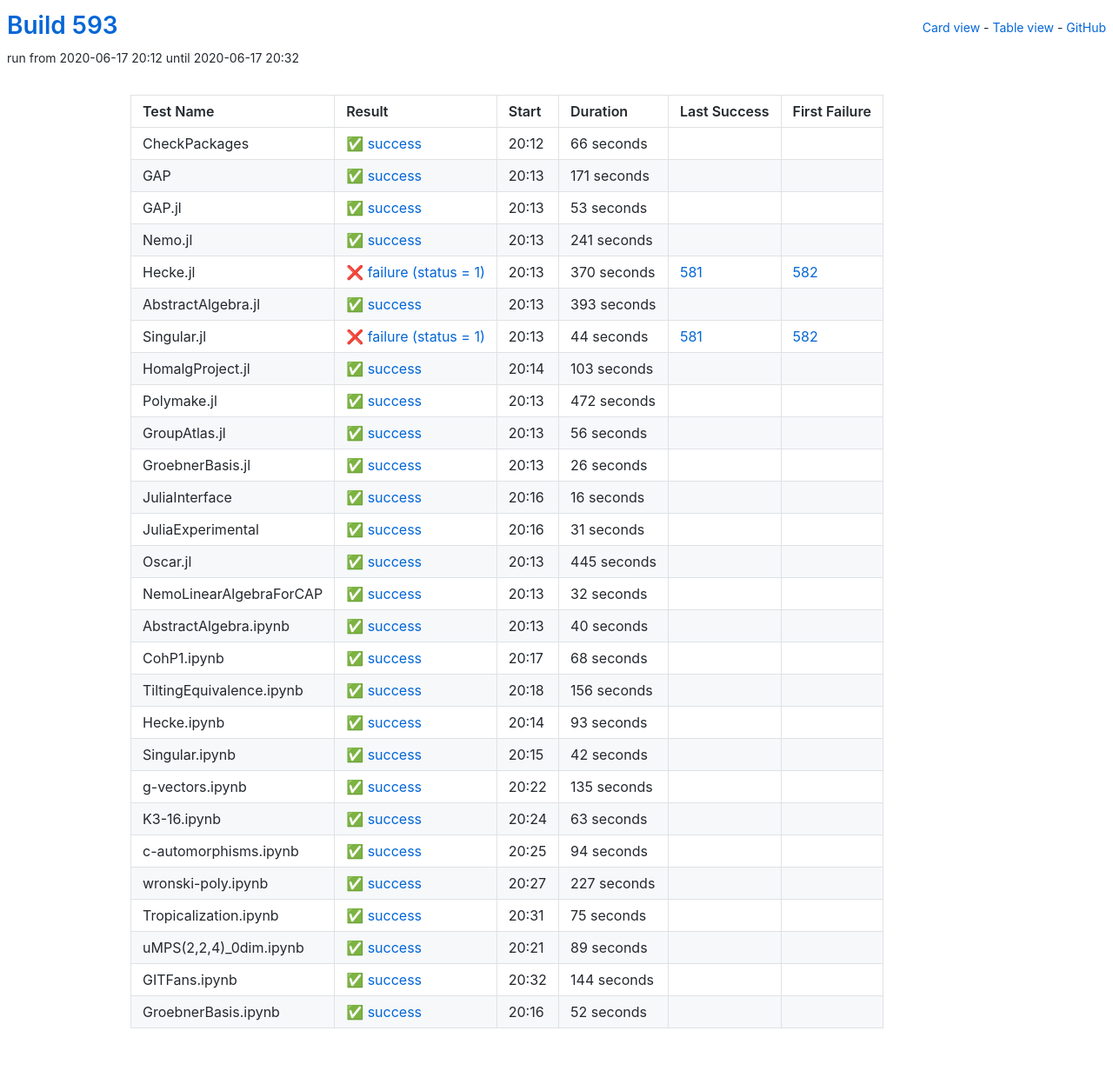
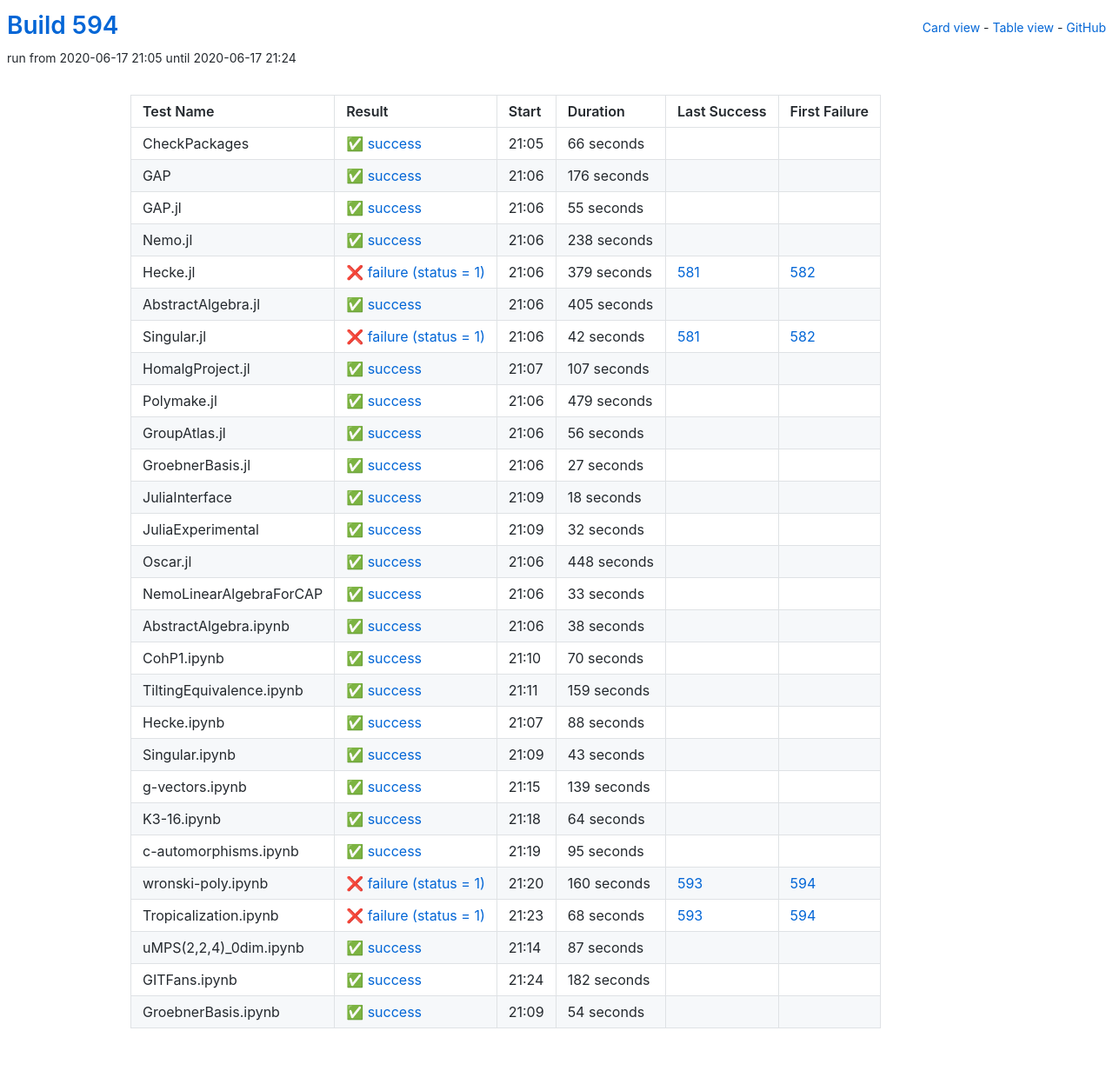
Before and after one commit to oscar-system/oscar-ci-status-1.4, a Jekyll site: the page built from table.html, in a window 1280 px wide. Shown: the whole page at 87% size. Built offline with Jekyll 4.4.1, drawn with Linux system fonts in a browser that asks for light colours.

Commit message:
Build #594

```diff
--- a/_data/ci.yml
+++ b/_data/ci.yml
@@ -1,6 +1,6 @@
 ---
-build: 593
-build_url: https://oscarci.mathematik.uni-kl.de/job/oscar-julia-1.4/593/
+build: 594
+build_url: https://oscarci.mathematik.uni-kl.de/job/oscar-julia-1.4/594/
 job: oscar-julia-1.4
 organization: oscar-system
 repo: oscar-ci-status-1.4
@@ -8,8 +8,8 @@ repourl: https://github.com/oscar-system/oscar-ci-status-1.4
 tests:
 - name: CheckPackages
   id: checkpackages
-  log: https://oscarci.mathematik.uni-kl.de/job/oscar-julia-1.4/593/artifact/logs/build-593/CheckPackages.log
-  start: 2020-06-17 20:12
+  log: https://oscarci.mathematik.uni-kl.de/job/oscar-julia-1.4/594/artifact/logs/build-594/CheckPackages.log
+  start: 2020-06-17 21:05
   success: true
   exitcode: 0
   status: success
@@ -20,104 +20,104 @@ tests:
   first_failure_url:
 - name: GAP
   id: gap
-  log: https://oscarci.mathematik.uni-kl.de/job/oscar-julia-1.4/593/artifact/logs/build-593/GAP.log
-  start: 2020-06-17 20:13
+  log: https://oscarci.mathematik.uni-kl.de/job/oscar-julia-1.4/594/artifact/logs/build-594/GAP.log
+  start: 2020-06-17 21:06
   success: true
   exitcode: 0
   status: success
-  duration: 171
+  duration: 176
   last_success: false
   last_success_url:
   first_failure: false
   first_failure_url:
 - name: GAP.jl
   id: gap-jl
-  log: https://oscarci.mathematik.uni-kl.de/job/oscar-julia-1.4/593/artifact/logs/build-593/GAP.jl.log
-  start: 2020-06-17 20:13
+  log: https://oscarci.mathematik.uni-kl.de/job/oscar-julia-1.4/594/artifact/logs/build-594/GAP.jl.log
+  start: 2020-06-17 21:06
   success: true
   exitcode: 0
   status: success
-  duration: 53
+  duration: 55
   last_success: false
   last_success_url:
   first_failure: false
   first_failure_url:
 - name: Nemo.jl
   id: nemo-jl
-  log: https://oscarci.mathematik.uni-kl.de/job/oscar-julia-1.4/593/artifact/logs/build-593/Nemo.jl.log
-  start: 2020-06-17 20:13
+  log: https://oscarci.mathematik.uni-kl.de/job/oscar-julia-1.4/594/artifact/logs/build-594/Nemo.jl.log
+  start: 2020-06-17 21:06
   success: true
   exitcode: 0
   status: success
-  duration: 241
+  duration: 238
   last_success: false
   last_success_url:
   first_failure: false
   first_failure_url:
 - name: Hecke.jl
   id: hecke-jl
-  log: https://oscarci.mathematik.uni-kl.de/job/oscar-julia-1.4/593/artifact/logs/build-593/Hecke.jl.log
-  start: 2020-06-17 20:13
+  log: https://oscarci.mathematik.uni-kl.de/job/oscar-julia-1.4/594/artifact/logs/build-594/Hecke.jl.log
+  start: 2020-06-17 21:06
   success: false
   exitcode: 1
   status: failure
-  duration: 370
+  duration: 379
   last_success: 581
   last_success_url: https://oscarci.mathematik.uni-kl.de/job/oscar-julia-1.4/581/
   first_failure: 582
   first_failure_url: https://oscarci.mathematik.uni-kl.de/job/oscar-julia-1.4/582/
 - name: AbstractAlgebra.jl
   id: abstractalgebra-jl
-  log: https://oscarci.mathematik.uni-kl.de/job/oscar-julia-1.4/593/artifact/logs/build-593/AbstractAlgebra.jl.log
-  start: 2020-06-17 20:13
+  log: https://oscarci.mathematik.uni-kl.de/job/oscar-julia-1.4/594/artifact/logs/build-594/AbstractAlgebra.jl.log
+  start: 2020-06-17 21:06
   success: true
   exitcode: 0
   status: success
-  duration: 393
+  duration: 405
   last_success: false
   last_success_url:
   first_failure: false
   first_failure_url:
 - name: Singular.jl
   id: singular-jl
-  log: https://oscarci.mathematik.uni-kl.de/job/oscar-julia-1.4/593/artifact/logs/build-593/Singular.jl.log
-  start: 2020-06-17 20:13
+  log: https://oscarci.mathematik.uni-kl.de/job/oscar-julia-1.4/594/artifact/logs/build-594/Singular.jl.log
+  start: 2020-06-17 21:06
   success: false
   exitcode: 1
   status: failure
-  duration: 44
+  duration: 42
   last_success: 581
   last_success_url: https://oscarci.mathematik.uni-kl.de/job/oscar-julia-1.4/581/
   first_failure: 582
   first_failure_url: https://oscarci.mathematik.uni-kl.de/job/oscar-julia-1.4/582/
 - name: HomalgProject.jl
   id: homalgproject-jl
-  log: https://oscarci.mathematik.uni-kl.de/job/oscar-julia-1.4/593/artifact/logs/build-593/HomalgProject.jl.log
-  start: 2020-06-17 20:14
+  log: https://oscarci.mathematik.uni-kl.de/job/oscar-julia-1.4/594/artifact/logs/build-594/HomalgProject.jl.log
+  start: 2020-06-17 21:07
   success: true
   exitcode: 0
   status: success
-  duration: 103
+  duration: 107
   last_success: false
   last_success_url:
   first_failure: false
   first_failure_url:
 - name: Polymake.jl
   id: polymake-jl
-  log: https://oscarci.mathematik.uni-kl.de/job/oscar-julia-1.4/593/artifact/logs/build-593/Polymake.jl.log
-  start: 2020-06-17 20:13
+  log: https://oscarci.mathematik.uni-kl.de/job/oscar-julia-1.4/594/artifact/logs/build-594/Polymake.jl.log
+  start: 2020-06-17 21:06
   success: true
   exitcode: 0
   status: success
-  duration: 472
+  duration: 479
   last_success: false
   last_success_url:
   first_failure: false
   first_failure_url:
 - name: GroupAtlas.jl
   id: groupatlas-jl
-  log: https://oscarci.mathematik.uni-kl.de/job/oscar-julia-1.4/593/artifact/logs/build-593/GroupAtlas.jl.log
-  start: 2020-06-17 20:13
+  log: https://oscarci.mathematik.uni-kl.de/job/oscar-julia-1.4/594/artifact/logs/build-594/GroupAtlas.jl.log
+  start: 2020-06-17 21:06
   success: true
   exitcode: 0
   status: success
@@ -128,56 +128,32 @@ tests:
   first_failure_url:
 - name: GroebnerBasis.jl
   id: groebnerbasis-jl
-  log: https://oscarci.mathematik.uni-kl.de/job/oscar-julia-1.4/593/artifact/logs/build-593/GroebnerBasis.jl.log
-  start: 2020-06-17 20:13
+  log: https://oscarci.mathematik.uni-kl.de/job/oscar-julia-1.4/594/artifact/logs/build-594/GroebnerBasis.jl.log
+  start: 2020-06-17 21:06
   success: true
   exitcode: 0
   status: success
-  duration: 26
+  duration: 27
   last_success: false
   last_success_url:
   first_failure: false
   first_failure_url:
 - name: JuliaInterface
   id: juliainterface
-  log: https://oscarci.mathematik.uni-kl.de/job/oscar-julia-1.4/593/artifact/logs/build-593/JuliaInterface.log
-  start: 2020-06-17 20:16
+  log: https://oscarci.mathematik.uni-kl.de/job/oscar-julia-1.4/594/artifact/logs/build-594/JuliaInterface.log
+  start: 2020-06-17 21:09
   success: true
   exitcode: 0
   status: success
-  duration: 16
+  duration: 18
   last_success: false
   last_success_url:
   first_failure: false
   first_failure_url:
 - name: JuliaExperimental
   id: juliaexperimental
-  log: https://oscarci.mathematik.uni-kl.de/job/oscar-julia-1.4/593/artifact/logs/build-593/JuliaExperimental.log
-  start: 2020-06-17 20:16
-  success: true
-  exitcode: 0
-  status: success
-  duration: 31
-  last_success: false
-  last_success_url:
-  first_failure: false
-  first_failure_url:
-- name: Oscar.jl
-  id: oscar-jl
-  log: https://oscarci.mathematik.uni-kl.de/job/oscar-julia-1.4/593/artifact/logs/build-593/Oscar.jl.log
-  start: 2020-06-17 20:13
-  success: true
-  exitcode: 0
-  status: success
-  duration: 445
-  last_success: false
-  last_success_url:
-  first_failure: false
-  first_failure_url:
-- name: NemoLinearAlgebraForCAP
-  id: nemolinearalgebraforcap
-  log: https://oscarci.mathematik.uni-kl.de/job/oscar-julia-1.4/593/artifact/logs/build-593/NemoLinearAlgebraForCAP.log
-  start: 2020-06-17 20:13
+  log: https://oscarci.mathematik.uni-kl.de/job/oscar-julia-1.4/594/artifact/logs/build-594/JuliaExperimental.log
+  start: 2020-06-17 21:09
   success: true
   exitcode: 0
   status: success
@@ -186,158 +162,182 @@ tests:
   last_success_url:
   first_failure: false
   first_failure_url:
-- name: AbstractAlgebra.ipynb
-  id: abstractalgebra-ipynb
-  log: https://oscarci.mathematik.uni-kl.de/job/oscar-julia-1.4/593/artifact/logs/build-593/AbstractAlgebra.ipynb.log
-  start: 2020-06-17 20:13
+- name: Oscar.jl
+  id: oscar-jl
+  log: https://oscarci.mathematik.uni-kl.de/job/oscar-julia-1.4/594/artifact/logs/build-594/Oscar.jl.log
+  start: 2020-06-17 21:06
   success: true
   exitcode: 0
   status: success
-  duration: 40
+  duration: 448
+  last_success: false
+  last_success_url:
+  first_failure: false
+  first_failure_url:
+- name: NemoLinearAlgebraForCAP
+  id: nemolinearalgebraforcap
+  log: https://oscarci.mathematik.uni-kl.de/job/oscar-julia-1.4/594/artifact/logs/build-594/NemoLinearAlgebraForCAP.log
+  start: 2020-06-17 21:06
+  success: true
+  exitcode: 0
+  status: success
+  duration: 33
+  last_success: false
+  last_success_url:
+  first_failure: false
+  first_failure_url:
+- name: AbstractAlgebra.ipynb
+  id: abstractalgebra-ipynb
+  log: https://oscarci.mathematik.uni-kl.de/job/oscar-julia-1.4/594/artifact/logs/build-594/AbstractAlgebra.ipynb.log
+  start: 2020-06-17 21:06
+  success: true
+  exitcode: 0
+  status: success
+  duration: 38
   last_success: false
   last_success_url:
   first_failure: false
   first_failure_url:
 - name: CohP1.ipynb
   id: cohp1-ipynb
-  log: https://oscarci.mathematik.uni-kl.de/job/oscar-julia-1.4/593/artifact/logs/build-593/CohP1.ipynb.log
-  start: 2020-06-17 20:17
+  log: https://oscarci.mathematik.uni-kl.de/job/oscar-julia-1.4/594/artifact/logs/build-594/CohP1.ipynb.log
+  start: 2020-06-17 21:10
   success: true
   exitcode: 0
   status: success
-  duration: 68
+  duration: 70
   last_success: false
   last_success_url:
   first_failure: false
   first_failure_url:
 - name: TiltingEquivalence.ipynb
   id: tiltingequivalence-ipynb
-  log: https://oscarci.mathematik.uni-kl.de/job/oscar-julia-1.4/593/artifact/logs/build-593/TiltingEquivalence.ipynb.log
-  start: 2020-06-17 20:18
+  log: https://oscarci.mathematik.uni-kl.de/job/oscar-julia-1.4/594/artifact/logs/build-594/TiltingEquivalence.ipynb.log
+  start: 2020-06-17 21:11
   success: true
   exitcode: 0
   status: success
-  duration: 156
+  duration: 159
   last_success: false
   last_success_url:
   first_failure: false
   first_failure_url:
 - name: Hecke.ipynb
   id: hecke-ipynb
-  log: https://oscarci.mathematik.uni-kl.de/job/oscar-julia-1.4/593/artifact/logs/build-593/Hecke.ipynb.log
-  start: 2020-06-17 20:14
+  log: https://oscarci.mathematik.uni-kl.de/job/oscar-julia-1.4/594/artifact/logs/build-594/Hecke.ipynb.log
+  start: 2020-06-17 21:07
   success: true
   exitcode: 0
   status: success
-  duration: 93
+  duration: 88
   last_success: false
   last_success_url:
   first_failure: false
   first_failure_url:
 - name: Singular.ipynb
   id: singular-ipynb
-  log: https://oscarci.mathematik.uni-kl.de/job/oscar-julia-1.4/593/artifact/logs/build-593/Singular.ipynb.log
-  start: 2020-06-17 20:15
+  log: https://oscarci.mathematik.uni-kl.de/job/oscar-julia-1.4/594/artifact/logs/build-594/Singular.ipynb.log
+  start: 2020-06-17 21:09
   success: true
   exitcode: 0
   status: success
-  duration: 42
+  duration: 43
   last_success: false
   last_success_url:
   first_failure: false
   first_failure_url:
 - name: g-vectors.ipynb
   id: g-vectors-ipynb
-  log: https://oscarci.mathematik.uni-kl.de/job/oscar-julia-1.4/593/artifact/logs/build-593/g-vectors.ipynb.log
-  start: 2020-06-17 20:22
+  log: https://oscarci.mathematik.uni-kl.de/job/oscar-julia-1.4/594/artifact/logs/build-594/g-vectors.ipynb.log
+  start: 2020-06-17 21:15
   success: true
   exitcode: 0
   status: success
-  duration: 135
+  duration: 139
   last_success: false
   last_success_url:
   first_failure: false
   first_failure_url:
 - name: K3-16.ipynb
   id: k3-16-ipynb
-  log: https://oscarci.mathematik.uni-kl.de/job/oscar-julia-1.4/593/artifact/logs/build-593/K3-16.ipynb.log
-  start: 2020-06-17 20:24
+  log: https://oscarci.mathematik.uni-kl.de/job/oscar-julia-1.4/594/artifact/logs/build-594/K3-16.ipynb.log
+  start: 2020-06-17 21:18
   success: true
   exitcode: 0
   status: success
-  duration: 63
+  duration: 64
   last_success: false
   last_success_url:
   first_failure: false
   first_failure_url:
 - name: c-automorphisms.ipynb
   id: c-automorphisms-ipynb
-  log: https://oscarci.mathematik.uni-kl.de/job/oscar-julia-1.4/593/artifact/logs/build-593/c-automorphisms.ipynb.log
-  start: 2020-06-17 20:25
+  log: https://oscarci.mathematik.uni-kl.de/job/oscar-julia-1.4/594/artifact/logs/build-594/c-automorphisms.ipynb.log
+  start: 2020-06-17 21:19
   success: true
   exitcode: 0
   status: success
-  duration: 94
+  duration: 95
   last_success: false
   last_success_url:
   first_failure: false
   first_failure_url:
 - name: wronski-poly.ipynb
   id: wronski-poly-ipynb
-  log: https://oscarci.mathematik.uni-kl.de/job/oscar-julia-1.4/593/artifact/logs/build-593/wronski-poly.ipynb.log
-  start: 2020-06-17 20:27
+  log: https://oscarci.mathematik.uni-kl.de/job/oscar-julia-1.4/594/artifact/logs/build-594/wronski-poly.ipynb.log
+  start: 2020-06-17 21:20
+  success: false
+  exitcode: 1
+  status: failure
+  duration: 160
+  last_success: 593
+  last_success_url: https://oscarci.mathematik.uni-kl.de/job/oscar-julia-1.4/593/
+  first_failure: 594
+  first_failure_url: https://oscarci.mathematik.uni-kl.de/job/oscar-julia-1.4/594/
+- name: Tropicalization.ipynb
+  id: tropicalization-ipynb
+  log: https://oscarci.mathematik.uni-kl.de/job/oscar-julia-1.4/594/artifact/logs/build-594/Tropicalization.ipynb.log
+  start: 2020-06-17 21:23
+  success: false
+  exitcode: 1
+  status: failure
+  duration: 68
+  last_success: 593
+  last_success_url: https://oscarci.mathematik.uni-kl.de/job/oscar-julia-1.4/593/
+  first_failure: 594
+  first_failure_url: https://oscarci.mathematik.uni-kl.de/job/oscar-julia-1.4/594/
+- name: uMPS(2,2,4)_0dim.ipynb
+  id: umps-2-2-4-0dim-ipynb
+  log: https://oscarci.mathematik.uni-kl.de/job/oscar-julia-1.4/594/artifact/logs/build-594/uMPS-2-2-4-_0dim.ipynb.log
+  start: 2020-06-17 21:14
   success: true
   exitcode: 0
   status: success
-  duration: 227
-  last_success: false
-  last_success_url:
-  first_failure: false
-  first_failure_url:
-- name: Tropicalization.ipynb
-  id: tropicalization-ipynb
-  log: https://oscarci.mathematik.uni-kl.de/job/oscar-julia-1.4/593/artifact/logs/build-593/Tropicalization.ipynb.log
-  start: 2020-06-17 20:31
-  success: true
-  exitcode: 0
-  status: success
-  duration: 75
-  last_success: false
-  last_success_url:
-  first_failure: false
-  first_failure_url:
-- name: uMPS(2,2,4)_0dim.ipynb
-  id: umps-2-2-4-0dim-ipynb
-  log: https://oscarci.mathematik.uni-kl.de/job/oscar-julia-1.4/593/artifact/logs/build-593/uMPS-2-2-4-_0dim.ipynb.log
-  start: 2020-06-17 20:21
-  success: true
-  exitcode: 0
-  status: success
-  duration: 89
+  duration: 87
   last_success: false
   last_success_url:
   first_failure: false
   first_failure_url:
 - name: GITFans.ipynb
   id: gitfans-ipynb
-  log: https://oscarci.mathematik.uni-kl.de/job/oscar-julia-1.4/593/artifact/logs/build-593/GITFans.ipynb.log
-  start: 2020-06-17 20:32
+  log: https://oscarci.mathematik.uni-kl.de/job/oscar-julia-1.4/594/artifact/logs/build-594/GITFans.ipynb.log
+  start: 2020-06-17 21:24
   success: true
   exitcode: 0
   status: success
-  duration: 144
+  duration: 182
   last_success: false
   last_success_url:
   first_failure: false
   first_failure_url:
 - name: GroebnerBasis.ipynb
   id: groebnerbasis-ipynb
-  log: https://oscarci.mathematik.uni-kl.de/job/oscar-julia-1.4/593/artifact/logs/build-593/GroebnerBasis.ipynb.log
-  start: 2020-06-17 20:16
+  log: https://oscarci.mathematik.uni-kl.de/job/oscar-julia-1.4/594/artifact/logs/build-594/GroebnerBasis.ipynb.log
+  start: 2020-06-17 21:09
   success: true
   exitcode: 0
   status: success
-  duration: 52
+  duration: 54
   last_success: false
   last_success_url:
   first_failure: false
```
Also changed, not shown: README.md.
